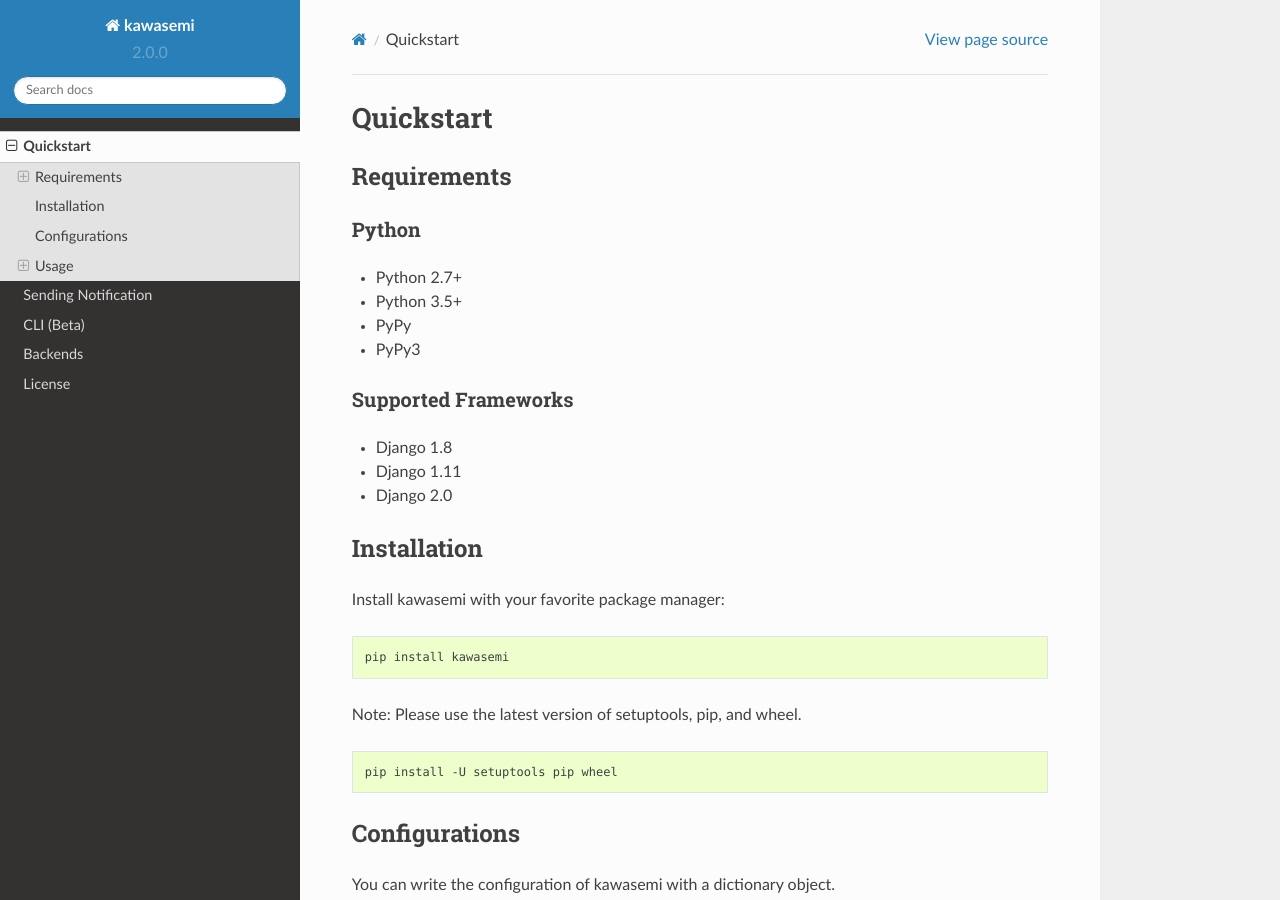
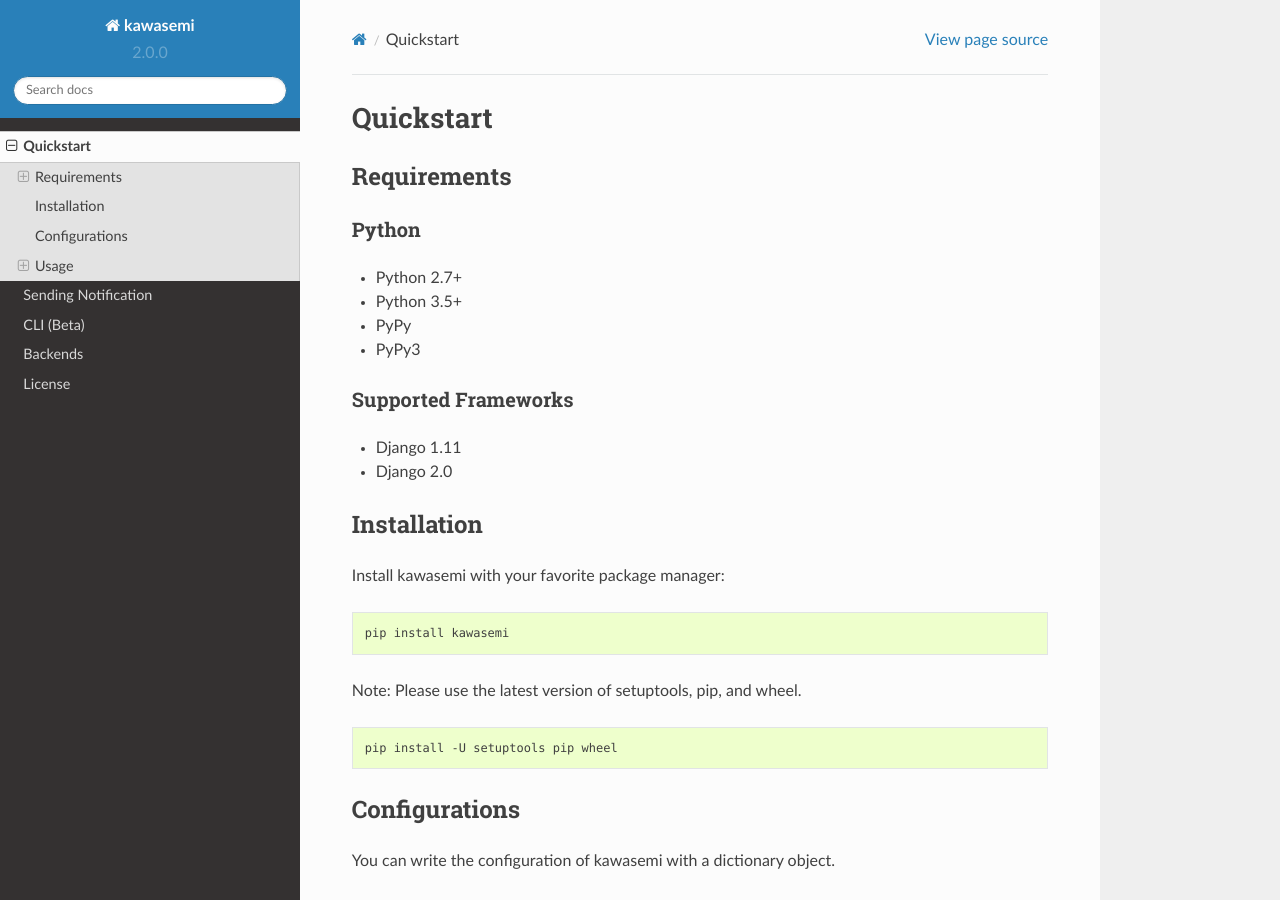
Before and after one commit to ymyzk/kawasemi, a Sphinx documentation site: the page built from docs/source/quickstart.rst, in a window 1280 px wide and 900 px high. Built offline with Sphinx 7.4.7 and the Read the Docs theme 2.0.0, drawn with Linux system fonts in a browser that asks for light colours.

Commit message:
Drop Django 1.8 support

```diff
--- a/docs/source/quickstart.rst
+++ b/docs/source/quickstart.rst
@@ -13,7 +13,6 @@
 
 Supported Frameworks
 ^^^^^^^^^^^^^^^^^^^^
-* Django 1.8
 * Django 1.11
 * Django 2.0
 
```
Also changed, not shown: 1 other file.
